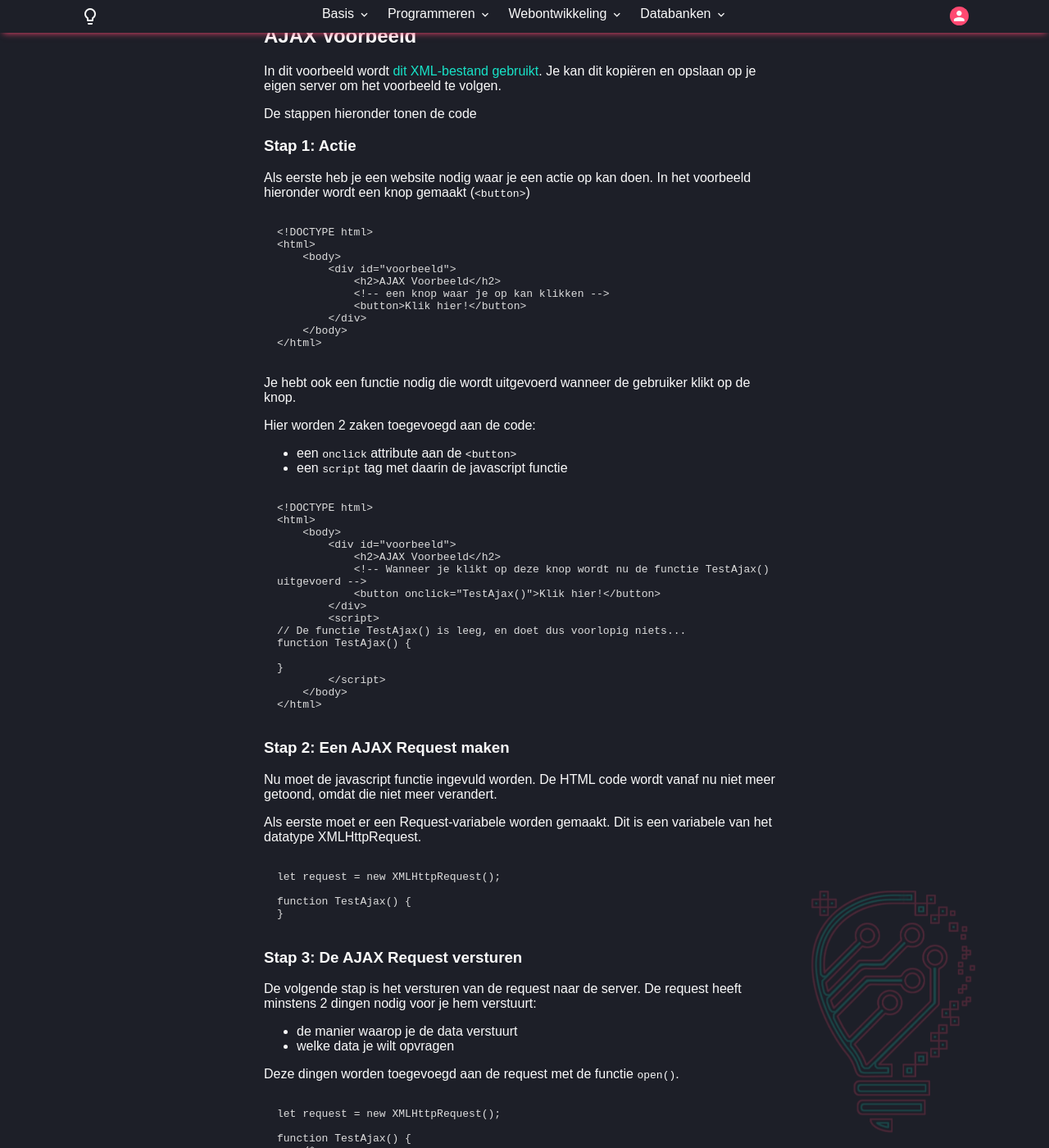
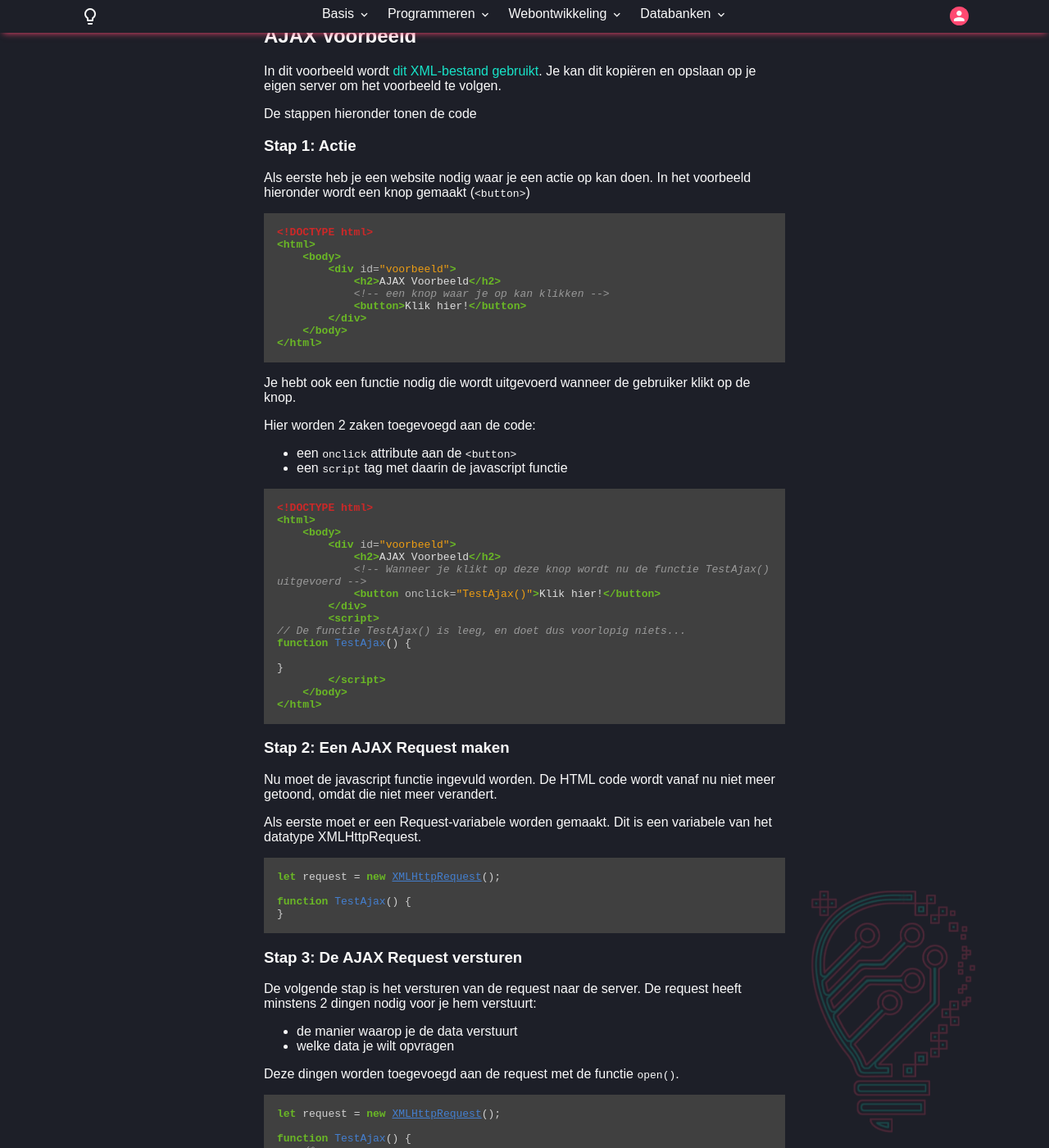
Before and after one commit to T-INFORMATICA/t-informatica.github.io, a Jekyll site: the page built from _courses/webontwikkeling/dynamische-websites/ajax.md, in a window 1280 px wide and 1400 px high, scrolled down 1235 px. Shown: the whole window at 82% size. Built offline with Jekyll 4.4.1, drawn with Linux system fonts in a browser that asks for light colours; comment, search, counter and statistics services are not loaded.

Commit message:
update
added google login to usermenu

```diff
--- a/_includes/topNavigation.html
+++ b/_includes/topNavigation.html
@@ -11,6 +11,11 @@
         <li class="navButton dropdownContainer">
             <span class="iconButton dropdownText | material-icons">person</span>
             <div id="usermenu" class="dropdownWindow dropdownWindowRight | bg-darkest glow-pink">
+
+                <div id="firebaseui-auth-container"></div>
+                <div id="loader">Loading...</div>
+
+                <nav style="display: none">
                     <ul>
                         <li><a href="/lms-profile.html">Profiel</a></li>
                         <li><a href="/lms-reportcard.html">Rapport</a></li>
@@ -27,6 +32,7 @@
                             <li><a href="/admin-manageusers.html">Manage users</a></li>
                         </ul>
                     </div>
+                </nav>
 
             </div>
         </li>
--- a/_layouts/default.html
+++ b/_layouts/default.html
@@ -6,12 +6,28 @@
     <meta http-equiv="X-UA-Compatible" content="IE=edge">
     <meta name="viewport" content="width=device-width, initial-scale=1.0">
 
+    <!-- The core Firebase JS SDK is always required and must be listed first -->
+    <script src="https://www.gstatic.com/firebasejs/8.0.2/firebase-app.js"></script>
+    <script src="https://www.gstatic.com/firebasejs/8.0.2/firebase-auth.js"></script>
+
+    <!-- TODO: Add SDKs for Firebase products that you want to use
+    https://firebase.google.com/docs/web/setup#available-libraries -->
+    <script src="https://www.gstatic.com/firebasejs/8.0.2/firebase-analytics.js"></script>
+    <script src="https://www.gstatic.com/firebasejs/8.0.2/firebase-database.js"></script>
+
+    <script src="https://www.gstatic.com/firebasejs/ui/4.7.1/firebase-ui-auth.js"></script>
+
+    <script src="/assets/js/firebase-conf.js"></script>
+    <script src="/assets/js/firebase-auth-ui.js"></script>
+
     <link href="https://fonts.googleapis.com/icon?family=Material+Icons|Material+Icons+Outlined" rel="stylesheet">
 
     <link rel="stylesheet" href="/assets/css/utilities.css">
     <link rel="stylesheet" href="/assets/css/blocks.css">
     <link rel="stylesheet" href="/assets/css/composition.css">
     <link rel="stylesheet" href="/assets/css/exceptions.css">
+
+    <link rel="stylesheet" href="/assets/css/syntax-highlighting.css">
 
     <title>Home</title>
 </head>
--- a/assets/css/composition.css
+++ b/assets/css/composition.css
@@ -95,7 +95,6 @@
 
 #usermenu {
     padding: 16px;
-    min-width: 200px;
 }
 
 #usermenu ul {
--- /dev/null
+++ b/assets/css/syntax-highlighting.css
@@ -0,0 +1,70 @@
+.highlight pre { background-color: #404040 }
+.highlight .hll { background-color: #404040 }
+.highlight .c { color: #999999; font-style: italic } /* Comment */
+.highlight .err { color: #a61717; background-color: #e3d2d2 } /* Error */
+.highlight .g { color: #d0d0d0 } /* Generic */
+.highlight .k { color: #6ab825; font-weight: bold } /* Keyword */
+.highlight .l { color: #d0d0d0 } /* Literal */
+.highlight .n { color: #d0d0d0 } /* Name */
+.highlight .o { color: #d0d0d0 } /* Operator */
+.highlight .x { color: #d0d0d0 } /* Other */
+.highlight .p { color: #d0d0d0 } /* Punctuation */
+.highlight .cm { color: #999999; font-style: italic } /* Comment.Multiline */
+.highlight .cp { color: #cd2828; font-weight: bold } /* Comment.Preproc */
+.highlight .c1 { color: #999999; font-style: italic } /* Comment.Single */
+.highlight .cs { color: #e50808; font-weight: bold; background-color: #520000 } /* Comment.Special */
+.highlight .gd { color: #d22323 } /* Generic.Deleted */
+.highlight .ge { color: #d0d0d0; font-style: italic } /* Generic.Emph */
+.highlight .gr { color: #d22323 } /* Generic.Error */
+.highlight .gh { color: #ffffff; font-weight: bold } /* Generic.Heading */
+.highlight .gi { color: #589819 } /* Generic.Inserted */
+.highlight .go { color: #cccccc } /* Generic.Output */
+.highlight .gp { color: #aaaaaa } /* Generic.Prompt */
+.highlight .gs { color: #d0d0d0; font-weight: bold } /* Generic.Strong */
+.highlight .gu { color: #ffffff; text-decoration: underline } /* Generic.Subheading */
+.highlight .gt { color: #d22323 } /* Generic.Traceback */
+.highlight .kc { color: #6ab825; font-weight: bold } /* Keyword.Constant */
+.highlight .kd { color: #6ab825; font-weight: bold } /* Keyword.Declaration */
+.highlight .kn { color: #6ab825; font-weight: bold } /* Keyword.Namespace */
+.highlight .kp { color: #6ab825 } /* Keyword.Pseudo */
+.highlight .kr { color: #6ab825; font-weight: bold } /* Keyword.Reserved */
+.highlight .kt { color: #6ab825; font-weight: bold } /* Keyword.Type */
+.highlight .ld { color: #d0d0d0 } /* Literal.Date */
+.highlight .m { color: #3677a9 } /* Literal.Number */
+.highlight .s { color: #ed9d13 } /* Literal.String */
+.highlight .na { color: #bbbbbb } /* Name.Attribute */
+.highlight .nb { color: #24909d } /* Name.Builtin */
+.highlight .nc { color: #447fcf; text-decoration: underline } /* Name.Class */
+.highlight .no { color: #40ffff } /* Name.Constant */
+.highlight .nd { color: #ffa500 } /* Name.Decorator */
+.highlight .ni { color: #d0d0d0 } /* Name.Entity */
+.highlight .ne { color: #bbbbbb } /* Name.Exception */
+.highlight .nf { color: #447fcf } /* Name.Function */
+.highlight .nl { color: #d0d0d0 } /* Name.Label */
+.highlight .nn { color: #447fcf; text-decoration: underline } /* Name.Namespace */
+.highlight .nx { color: #d0d0d0 } /* Name.Other */
+.highlight .py { color: #d0d0d0 } /* Name.Property */
+.highlight .nt { color: #6ab825; font-weight: bold } /* Name.Tag */
+.highlight .nv { color: #40ffff } /* Name.Variable */
+.highlight .ow { color: #6ab825; font-weight: bold } /* Operator.Word */
+.highlight .w { color: #666666 } /* Text.Whitespace */
+.highlight .mf { color: #3677a9 } /* Literal.Number.Float */
+.highlight .mh { color: #3677a9 } /* Literal.Number.Hex */
+.highlight .mi { color: #3677a9 } /* Literal.Number.Integer */
+.highlight .mo { color: #3677a9 } /* Literal.Number.Oct */
+.highlight .sb { color: #ed9d13 } /* Literal.String.Backtick */
+.highlight .sc { color: #ed9d13 } /* Literal.String.Char */
+.highlight .sd { color: #ed9d13 } /* Literal.String.Doc */
+.highlight .s2 { color: #ed9d13 } /* Literal.String.Double */
+.highlight .se { color: #ed9d13 } /* Literal.String.Escape */
+.highlight .sh { color: #ed9d13 } /* Literal.String.Heredoc */
+.highlight .si { color: #ed9d13 } /* Literal.String.Interpol */
+.highlight .sx { color: #ffa500 } /* Literal.String.Other */
+.highlight .sr { color: #ed9d13 } /* Literal.String.Regex */
+.highlight .s1 { color: #ed9d13 } /* Literal.String.Single */
+.highlight .ss { color: #ed9d13 } /* Literal.String.Symbol */
+.highlight .bp { color: #24909d } /* Name.Builtin.Pseudo */
+.highlight .vc { color: #40ffff } /* Name.Variable.Class */
+.highlight .vg { color: #40ffff } /* Name.Variable.Global */
+.highlight .vi { color: #40ffff } /* Name.Variable.Instance */
+.highlight .il { color: #3677a9 } /* Literal.Number.Integer.Long */
--- a/assets/css/utilities.css
+++ b/assets/css/utilities.css
@@ -38,6 +38,7 @@
 
 .dropdownWindow.dropdownWindowRight {
     right: 0;
+    width: 200px;
 }
 
 .dropdownWindow.dropdownWindowFullscreen {
--- a/assets/js/firebase-auth-ui.js
+++ b/assets/js/firebase-auth-ui.js
@@ -3,6 +3,7 @@
         console.log('succes - already logged in');
         _user = user;
         document.getElementById('loader').style.display = 'none';
+        document.querySelector('#usermenu>nav').style.display = '';
         //initialize();
     } else {
 
@@ -54,6 +55,6 @@
             window.location.reload();
         })
         .catch(function (error) {
-        // An error happened.
+            // An error happened.
         });
 }
```
Also changed, not shown: other parts of _layouts/default.html (+8 -0 lines). Lines whose indentation alone changed are shown as unchanged.
